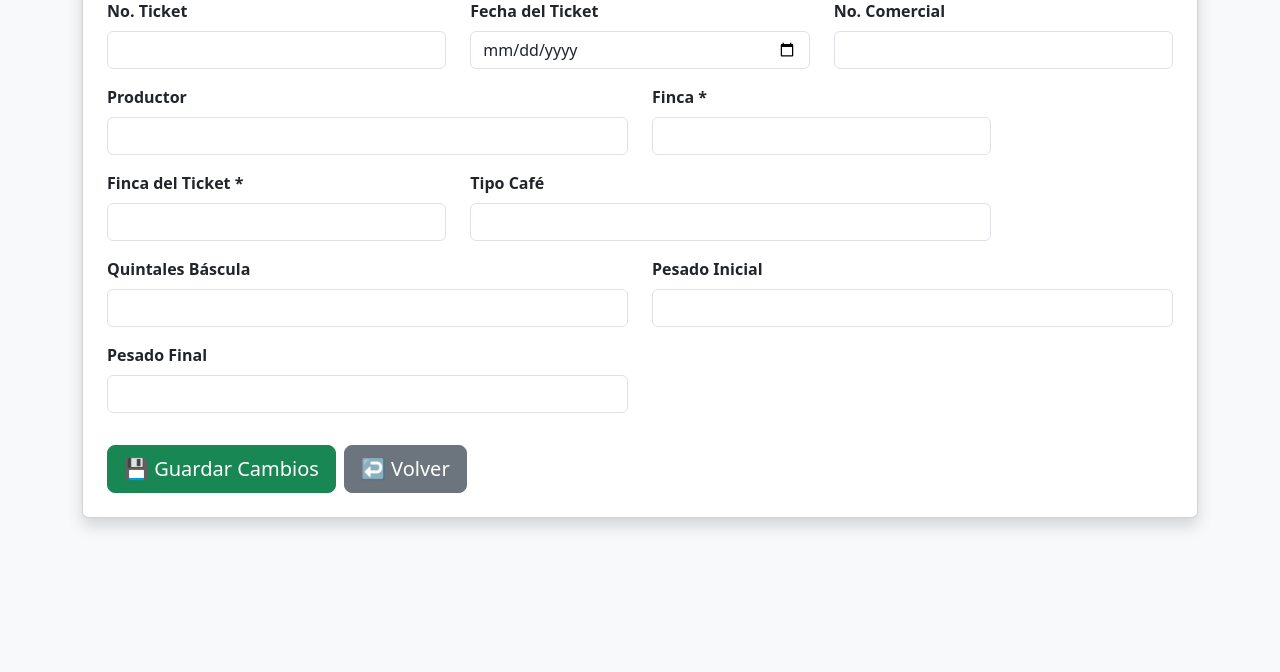
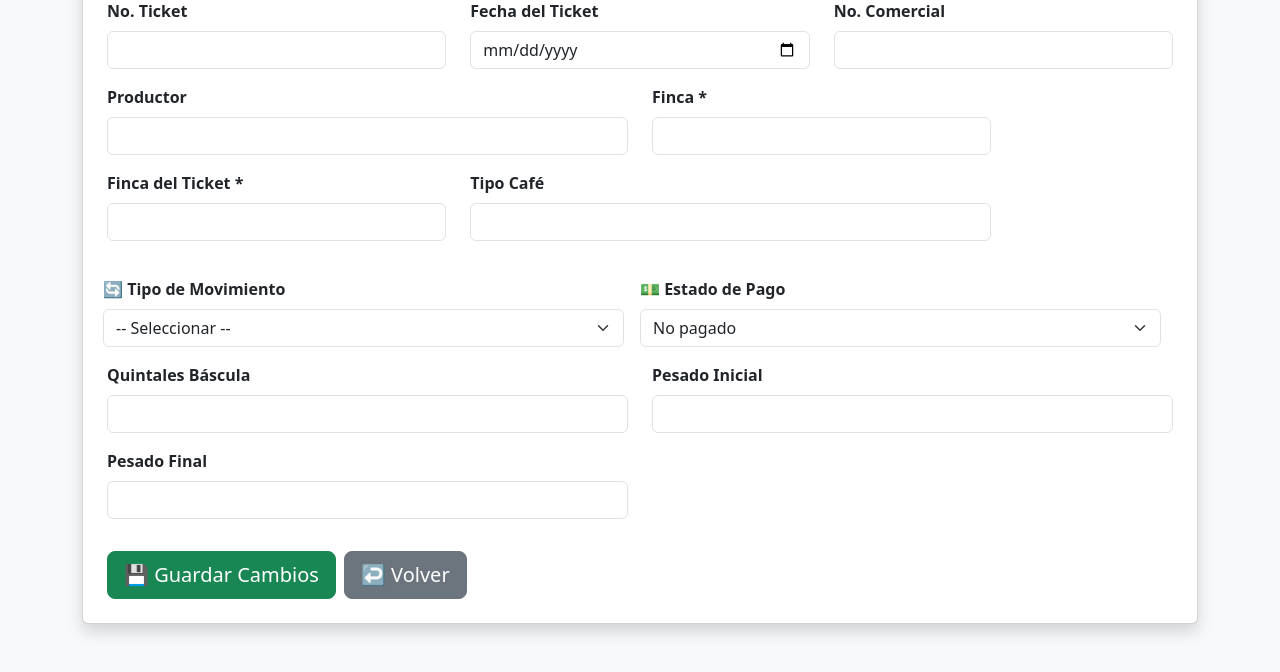
Before and after one commit to asiste-png/sistema-cafe, a Flask app: template templates/editar.html in a window 1280 px wide. Shown: the part 167-839 px from the top of the page. Before the commit the page ends 696 px from the top, so only its background shows below. Run offline with Flask 3, Linux system fonts and the light colour scheme; the template is opened without the code that fills it, so the values that code supplies are empty; some libraries are stand-ins or nearby versions.

Commit message:
Editar movimiento y estado de pago

```diff
--- a/app.py
+++ b/app.py
@@ -260,6 +260,8 @@ def editar(id):
         usuario_actual = session.get("usuario", "Desconocido")
         fecha_mod = datetime.now().strftime("%d/%m/%Y %H:%M")
         finca_ticket = request.form.get("finca_ticket", "")
+        tipo_movimiento = request.form.get("tipo_movimiento", "")
+        estado_pago = request.form.get("estado_pago", "No pagado")
 
         cursor.execute("""
         UPDATE registros
@@ -270,6 +272,8 @@ def editar(id):
             finca=%s,
             finca_ticket=%s,
             tipo_cafe=%s,
+            tipo_movimiento=%s,
+            estado_pago=%s,
             pesado_inicial=%s,
             pesado_final=%s,
             quintales_bascula=%s,
@@ -284,6 +288,8 @@ def editar(id):
             request.form["finca"],
             finca_ticket,
             request.form["tipo_cafe"],
+            tipo_movimiento,
+            estado_pago,
             a_float(request.form["pesado_inicial"]),
             a_float(request.form["pesado_final"]),
             a_float(request.form["quintales_bascula"]),
@@ -303,7 +309,7 @@ def editar(id):
         SELECT id, numero, productor, numero_comercial, finca, tipo_cafe,
                pesado_inicial, pesado_final, quintales_bascula, imagen,
                fecha_registro, fecha_ticket, creado_por, modificado_por,
-               fecha_modificacion, finca_ticket
+               fecha_modificacion, finca_ticket, tipo_movimiento, estado_pago
         FROM registros WHERE id=%s
     """, (id,))
     registro = cursor.fetchone()
--- a/templates/editar.html
+++ b/templates/editar.html
@@ -69,6 +69,28 @@
                         <input type="text" class="form-control" name="tipo_cafe" value="{{ registro[5] or '' }}">
                     </div>
 
+                <div class="row g-3 mt-1 mb-3">
+    <div class="col-md-6">
+        <label class="form-label fw-bold">🔄 Tipo de Movimiento</label>
+        {% set mov_actual = registro[16] if registro|length > 16 else '' %}
+        <select name="tipo_movimiento" class="form-select">
+            <option value="">-- Seleccionar --</option>
+            <option value="Compra" {% if mov_actual == 'Compra' %}selected{% endif %}>Compra</option>
+            <option value="Cosecha" {% if mov_actual == 'Cosecha' %}selected{% endif %}>Cosecha</option>
+            <option value="Traslado" {% if mov_actual == 'Traslado' %}selected{% endif %}>Traslado</option>
+        </select>
+    </div>
+
+    <div class="col-md-6">
+        <label class="form-label fw-bold">💵 Estado de Pago</label>
+        {% set pago_actual = registro[17] if registro|length > 17 else 'No pagado' %}
+        <select name="estado_pago" class="form-select">
+            <option value="No pagado" {% if pago_actual != 'Pagado' %}selected{% endif %}>No pagado</option>
+            <option value="Pagado" {% if pago_actual == 'Pagado' %}selected{% endif %}>Pagado</option>
+        </select>
+    </div>
+</div>
+
                     <div class="col-md-6 mb-3">
                         <label class="form-label fw-bold">Quintales Báscula</label>
                         <input type="number" step="0.01" class="form-control" name="quintales_bascula" value="{{ registro[8] or '' }}">
```
